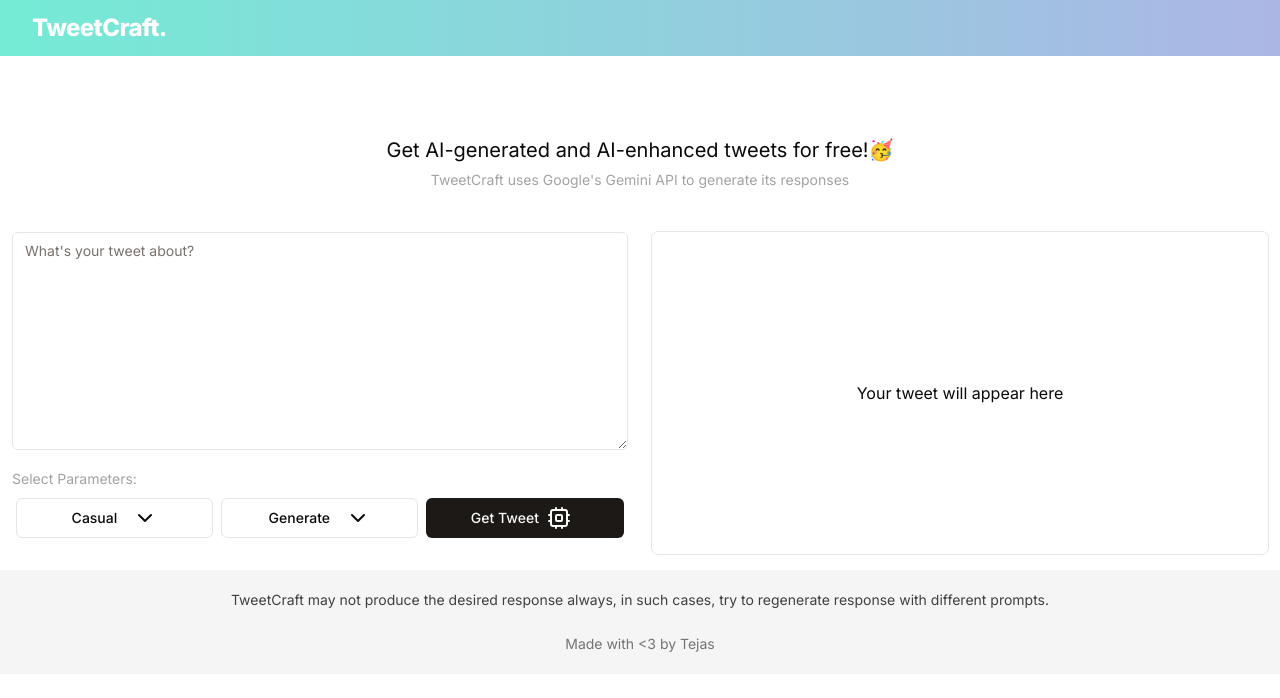
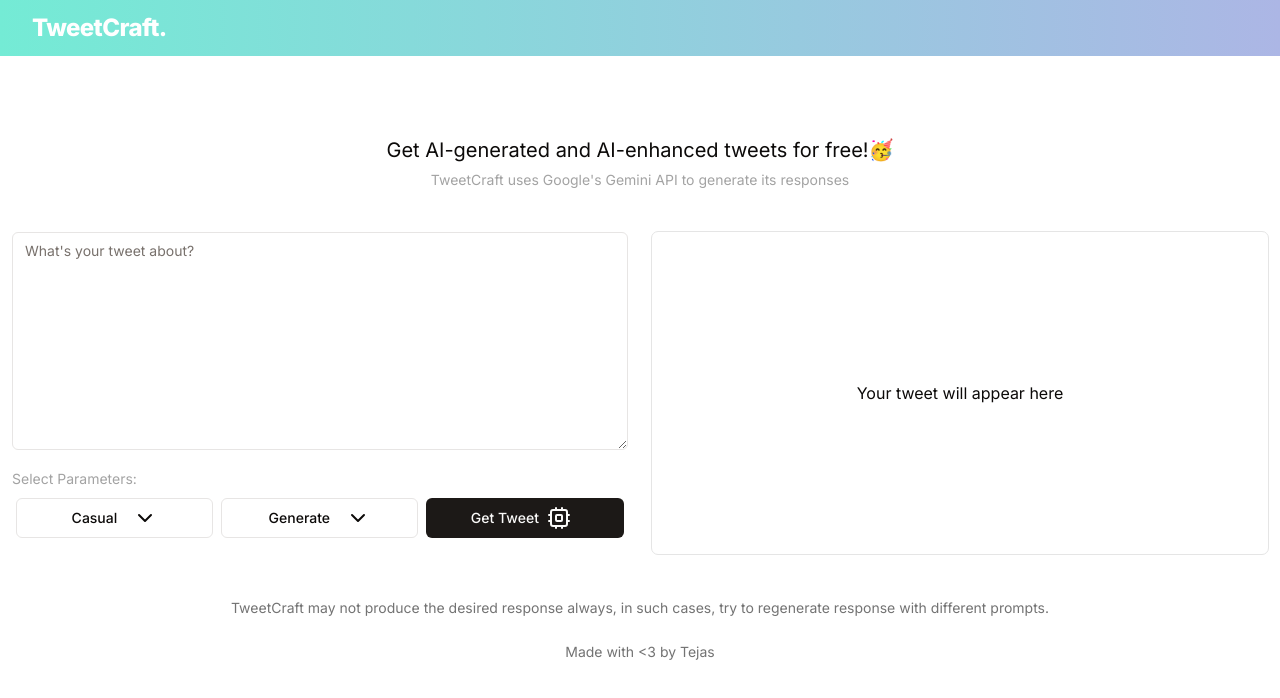
Before and after one commit to Goldfish7718/tweetCraft, a Next.js app: page / in a window 1280 px wide. Shown: the top 698 px of the page. Built offline with nearby package versions, Linux system fonts and the light colour scheme; no server answers.

Commit message:
feat: Add tweet intent generator;

```diff
--- a/app/page.tsx
+++ b/app/page.tsx
@@ -43,13 +43,28 @@ const Home = () => {
     setLoading(false)
   }
 
+  const handleTweetIntent = async () => {
+    let hashtags = generatedTweet.match(/#[\w]+/g) || [];
+
+    // Remove hashtags from the tweet
+    let tweetWithoutHashtags = generatedTweet.replace(/#[\w]+/g, '').trim();
+    hashtags = hashtags.map(tag => tag.substring(1));
+    // return {
+    //     tweetWithoutHashtags: tweetWithoutHashtags,
+    //     hashtags: hashtags
+    // };
+
+    console.log(hashtags)
+    window.open(`https://twitter.com/intent/tweet?text=${tweetWithoutHashtags}&hashtags=${hashtags.map((hashtag, index) => (index !== hashtags.length - 1 ? `${hashtag}%2C%20` : hashtag))}`, '_blank')
+  }
+
   useEffect(() => {
     setModel(initializeModel())
   }, [])
 
   return (
     <TooltipProvider>
-      <main>
+      <main className='h-auto'>
         <div className='flex from-[#74ebd5] to-[#ACB6E5] bg-gradient-to-r justify-center md:justify-start'>
           <h1 className='my-3 text-white text-2xl mx-8'>TweetCraft.</h1>
         </div>
@@ -58,12 +73,14 @@ const Home = () => {
           <p className='text-center mx-2 text-xl'>
             Get AI-generated and AI-enhanced tweets for free!🥳
             <br />
-            <span className='text-neutral-400 text-sm'>TweetCraft uses Google&apos;s Gemini API to generate its responses</span>
+            {/* <div className='mt-6 md:mt-0'> */}
+              <span className='text-neutral-400 text-sm'>TweetCraft uses Google&apos;s Gemini API to generate its responses</span>
+            {/* </div> */}
           </p>
         </div>
 
         {/* flex flex-col md:flex-row px-4 mt-12 mb-4 w-full */}
-        <section className='flex w-full md:flex-row flex-col mt-10'>
+        <section className='flex w-full md:flex-row flex-col mt-10 flex-grow'>
           {/* USER INPUT */}
           <div className='mx-3 md:w-1/2'>
             <Textarea placeholder='What&apos;s your tweet about?' onChange={e => setUserTweet(e.target.value)} rows={10} />
@@ -139,6 +156,14 @@ const Home = () => {
                       <p>Regenerate</p>
                     </TooltipContent>
                   </Tooltip>
+                  <Tooltip delayDuration={0}>
+                    <TooltipTrigger>
+                      <Button disabled={loading} onClick={handleTweetIntent} className='mx-2' variant='ghost'><Twitter size={18} /></Button>
+                    </TooltipTrigger>
+                    <TooltipContent>
+                      <p>Tweet</p>
+                    </TooltipContent>
+                  </Tooltip>
                 </CardFooter>
               </Card>
           }
@@ -149,13 +174,13 @@ const Home = () => {
           }
         </section>
 
-        <footer className='bg-neutral-100 justify-center mt-4'>
-          <div className='py-5'>
-            <p className='text-sm text-neutral-700 text-center mx-2'>
+
+
+        <footer className='justify-center mt-8'>
+          <div className='py-3 flex flex-col justify-center'>
+            <p className='text-sm text-neutral-500 text-center mx-2'>
               TweetCraft may not produce the desired response always, in such cases, try to regenerate response with different prompts.
-              <br />
             </p>
-            {/* <span className='text-sm text-neutral-500 text-center mt-2'>Made with &lt;3 by <Link href="https://bento.me/tejasnanoti" className='hover:underline'>Tejas</Link></span> */}
             <p className='text-sm text-neutral-500 text-center'>Made with &lt;3 by <Link href="https://bento.me/tejasnanoti" className='hover:underline'>Tejas</Link></p>
           </div>
         </footer>
@@ -164,4 +189,5 @@ const Home = () => {
   )
 }
 
+// https://twitter.com/intent/tweet?text=crazy%20shit%20%23gotsuspended
 export default Home
```
